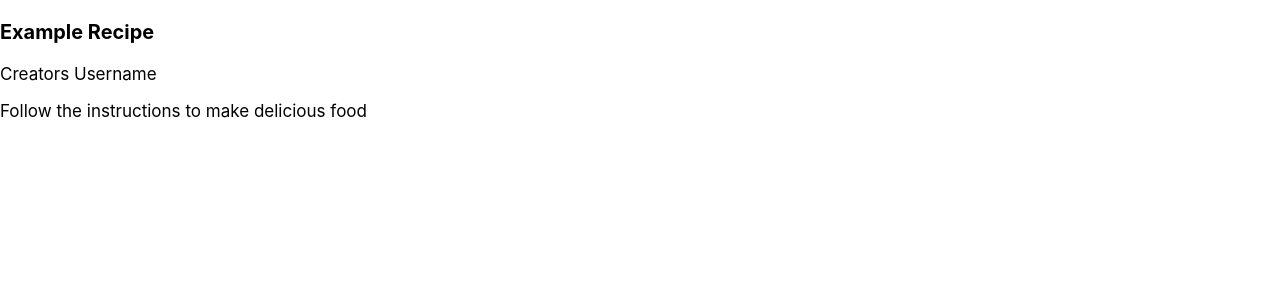
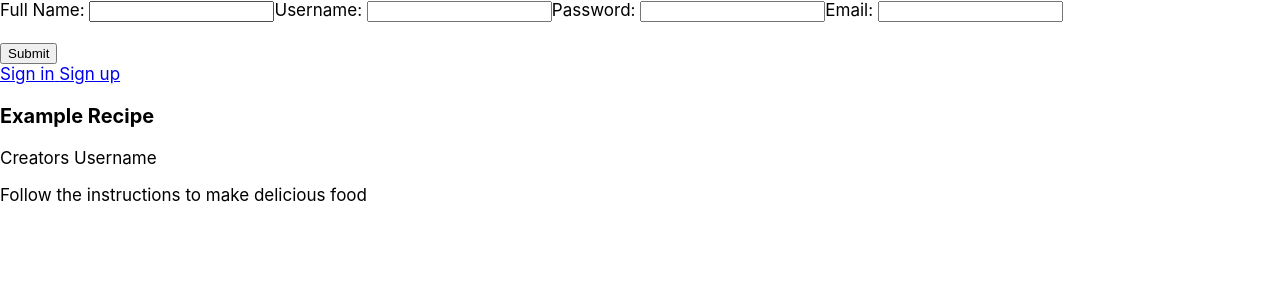
Before and after one commit to bwpt-secret-family-recipes-4/front-end, a React (Create React App) app: page /signup in a window 1280 px wide. Shown: the top 300 px of the page. Built offline with nearby package versions, Linux system fonts and the light colour scheme; no server answers.

Commit message:
Sign in and Sign up forms

```diff
--- a/package.json
+++ b/package.json
@@ -10,7 +10,8 @@
     "react": "^16.13.1",
     "react-dom": "^16.13.1",
     "react-router-dom": "^5.2.0",
-    "react-scripts": "3.4.1"
+    "react-scripts": "3.4.1",
+    "yup": "^0.29.1"
   },
   "scripts": {
     "start": "react-scripts start",
--- a/src/App.js
+++ b/src/App.js
@@ -1,7 +1,9 @@
 import React, { useState, useEffect } from "react";
-import { useHistory } from "react-router-dom";
+import { Route, Switch, useHistory } from "react-router-dom";
 import axios from "axios";
-
+import SignIn from './components/SignIn';
+import SignUp from './components/SignUp';
+import Navigation from "./components/Navigation";
 import RecipeContext from "./contexts/RecipeContext";
 import Card from "./components/Card";
 import axiosWithAuth from "./utils/axiosWithAuth";
@@ -85,6 +87,14 @@ function App() {
   }, []);
 
   return (
+    <div>
+      <Switch>
+        <Route path="/signin" component = {SignIn} />
+        <Route path="/signup" component = {SignUp} />
+        <Route path="/" component = {SignIn} />
+      </Switch>
+      <Navigation />
+
     <RecipeContext.Provider
       value={{
         setAllRecipes,
@@ -100,6 +110,8 @@ function App() {
         })}
       </div>
     </RecipeContext.Provider>
+
+    </div>
   );
 }
 
--- /dev/null
+++ b/src/components/Navigation.js
@@ -0,0 +1,17 @@
+import React from 'react';
+import { NavLink } from "react-router-dom";
+
+const Navigation = () => {
+    return (
+        <div>
+            <span>
+             <NavLink to="/SignIn">Sign in{"    "} </NavLink>
+            </span>
+            <span>
+             <NavLink to="/SignUp">Sign up</NavLink>
+            </span>
+        </div>
+    );
+};
+
+export default Navigation;
--- a/src/components/SignIn.js
+++ b/src/components/SignIn.js
@@ -1,7 +1,97 @@
-import React from "react";
+import React, { useState, useEffect } from "react";
+import * as yup from "yup";
+import axios from "axios";
 
 function SignIn() {
-  return <h1>Sign In"</h1>;
+  // console.log("Sign In: ", props);
+const [post, setPost] = useState({});
+const initialState = { userName: "", password: "" };
+const [logInUser, setLogInUser] = useState(initialState);
+
+const [errors, setErrors] = useState({ userName: "", password: "" });
+
+const formSchema = yup.object().shape({
+  userName: yup.string().required("User name is a required field."),
+  password: yup.string().required("Password is required.")
+});
+
+useEffect(() => {
+  console.log("Checking form validity.");
+  formSchema.isValid(logInUser).then(isFormValid => {
+    console.log("Is form valid?", isFormValid);
+  });
+}, [logInUser]);
+
+const handleSubmit = e => {
+  e.preventDefault();
+  axios
+  .post("https://reqres.in/api/users", logInUser)
+  .then(res => {
+      setPost(res.data);
+      setLogInUser(initialState);
+;        })
+  .catch(error => console.log("Error", error));
+};
+
+const validateChange = e => {
+  yup
+  .reach(formSchema, e.target.name)
+  .validate(e.target.value)
+  .then(inputIsValid => {
+      setErrors({ ...errors, [e.target.name]: ""
+      });
+  })
+  .catch(error => {
+      setErrors({ ...errors, [e.target.name]: error.errors[0]
+  });
+});
+};
+
+const handleChange = e => {
+  e.persist();
+  console.log("Input Changed:", e.target.value);
+  console.log("Input that fired event:", e.target.name);
+
+  const newLogInUser = {
+    ...logInUser, [e.target.name]: e.target.value
+  };
+  validateChange(e);
+  setLogInUser(newLogInUser);
+};
+
+  return (
+    <form onSubmit={handleSubmit}>
+      <label htmlFor="userName">
+        Username:{"  "}
+        <input
+          id="userName"
+          type="text"
+          name="userName"
+          onChange={handleChange}
+          value={logInUser.username}
+          data-cy="username"
+          />
+          {errors.userName.length > 0 ? <p className="error">{errors.userName}</p> : null}
+      </label>
+      <label htmlFor="password">
+        Password:{"  "}
+        <input
+          id="password"
+          type="password"
+          name="password"
+          onChange={handleChange}
+          value={logInUser.password}
+          data-cy=""
+          />
+           {errors.password.length > 0 ? <p className="error">{errors.password}</p> : null}
+      </label>
+      <br /><br />
+        <button type="submit" data-cy="submit">
+          Submit
+        </button>
+        {/* <pre>{JSON.stringify(post, null, 2)}</pre> */}
+    </form>
+  )
 }
 
 export default SignIn;
--- a/src/components/SignUp.js
+++ b/src/components/SignUp.js
@@ -1,7 +1,122 @@
-import React from "react";
+import React, { useState, useEffect } from "react";
+import * as yup from "yup";
+import axios from "axios";
 
 function SignUp() {
-    return <h1>Sign Up"</h1>
+const [post, setPost] = useState({});
+const initialState = { fullName: "", userName: "", password: "", email: "" };
+const [user, setUser] = useState(initialState);
+
+const [errors, setErrors] = useState(initialState);
+
+const formSchema = yup.object().shape({
+    fullName: yup.string().required("Name is required"),
+    userName: yup.string().required("User name is a required field."),
+    password: yup.string().required("Password is required."),
+    email: yup.string().required("Email is required.")
+});
+
+useEffect(() => {
+    console.log("Checking form validity.");
+    formSchema.isValid(user).then(isFormValid => {
+      console.log("Is form valid?", isFormValid);
+    });
+  }, [user]);
+
+  const handleSubmit = e => {
+    e.preventDefault();
+    axios
+    .post("https://reqres.in/api/users", user)
+    .then(res => {
+        setPost(res.data);
+        setUser(initialState);
+;        })
+    .catch(error => console.log("Error", error));
+};
+
+  const validateChange = e => {
+    yup
+    .reach(formSchema, e.target.name)
+    .validate(e.target.value)
+    .then(inputIsValid => {
+        setErrors({ ...errors, [e.target.name]: ""
+        });
+    })
+    .catch(error => {
+        setErrors({ ...errors, [e.target.name]: error.errors[0]
+    });
+  });
+  };
+
+const handleChange = e => {
+    e.persist();
+    console.log("Input Changed:", e.target.value);
+    console.log("Input that fired event:", e.target.name);
+
+    const newUser = {
+        ...user, [e.target.name]: e.target.value
+    };
+    validateChange(e);
+    setUser(newUser);
+};
+
+    return (
+        <form onSubmit={handleSubmit}>
+         <label htmlFor="fullName">
+             Full Name:{"  "}
+            <input
+            id="fullName"
+            type="text"
+            name="fullName"
+            onChange={handleChange}
+            value={user.fullName}
+            data-cy="fullname"
+            />
+            {errors.fullName.length > 0 ? <p className="error">{errors.fullName}</p> : null}
+        </label>
+        <label htmlFor="userName">
+            Username:{"  "}
+          <input
+            id="userName"
+            type="text"
+            name="userName"
+            onChange={handleChange}
+            value={user.userName}
+            data-cy="username"
+            />
+            {errors.userName.length > 0 ? <p className="error">{errors.userName}</p> : null}
+        </label>
+        <label htmlFor="password">
+            Password:{"  "}
+          <input
+            id="password"
+            type="password"
+            name="password"
+            onChange={handleChange}
+            value={user.password}
+            data-cy="password"
+            />
+             {errors.password.length > 0 ? <p className="error">{errors.password}</p> : null}
+        </label>
+        <label htmlFor="email">
+            Email:{"  "}
+            <input
+            id="email"
+            type="email"
+            name="email"
+            onChange={handleChange}
+            value={user.email}
+            dat-cy="email"
+            />
+             {errors.email.length > 0 ? ( <p className="error">{errors.email}</p> ) : null}
+        </label>
+        <br /><br />
+        <button type="submit" data-cy="submit">
+          Submit
+        </button>
+        {/* <pre>{JSON.stringify(post, null, 2)}</pre> */}
+      </form>
+    )
 }
 
 export default SignUp;
--- a/src/index.js
+++ b/src/index.js
@@ -1,6 +1,11 @@
 import React from "react";
 import ReactDOM from "react-dom";
+import { BrowserRouter as Router } from "react-router-dom";
 import "./css/index.css";
 import App from "./App";
 
-ReactDOM.render(<App />, document.getElementById("root"));
+ReactDOM.render(
+    <Router>
+        <App />
+    </Router>,
+ document.getElementById("root"));
```
Also changed, not shown: 1 other file (tests, documents, lock files or other folders).
